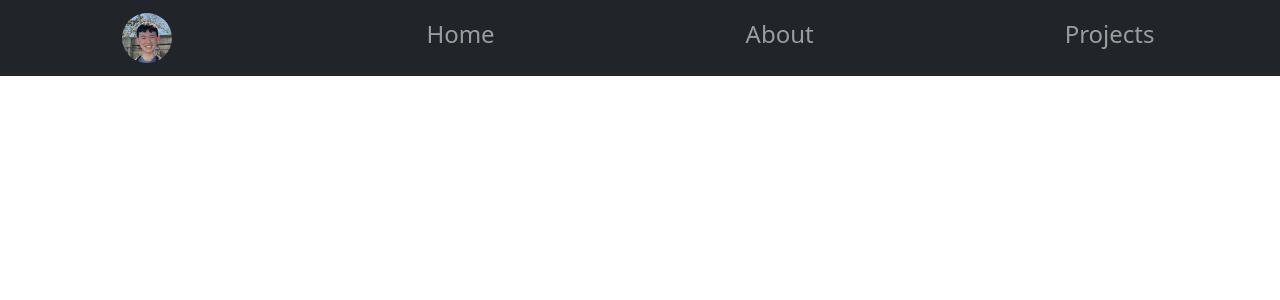
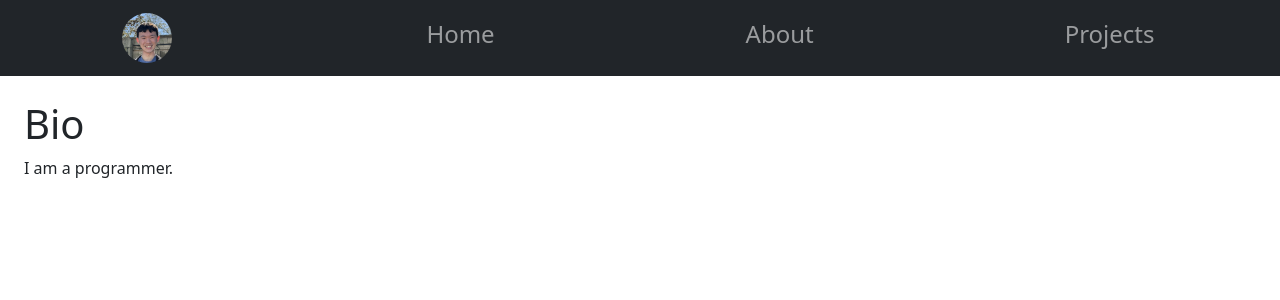
Before and after one commit to alex-wang-13/Alexio, a React (Create React App) app: page / in a window 1280 px wide. Shown: the top 300 px of the page. Built offline with nearby package versions, Linux system fonts and the light colour scheme.

Commit message:
start of bio added

```diff
--- a/src/components/Body.js
+++ b/src/components/Body.js
@@ -1,6 +1,13 @@
 function Body() {
   return (
-    <div style={{paddingBottom: 10000}}></div>
+    <div className="container-fluid p-4">
+      <div className="row">
+        <h1 className="">Bio</h1>
+        <p className="text-justify">
+          I am a programmer.
+        </p>
+      </div>
+    </div>
   );
 }
 
```
